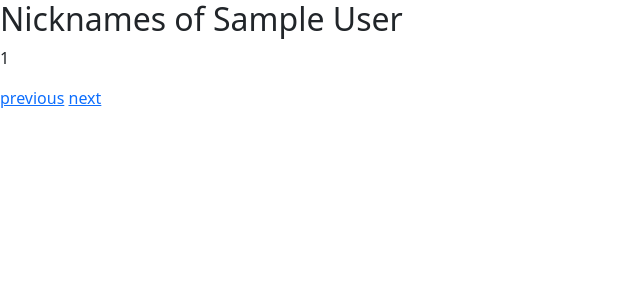
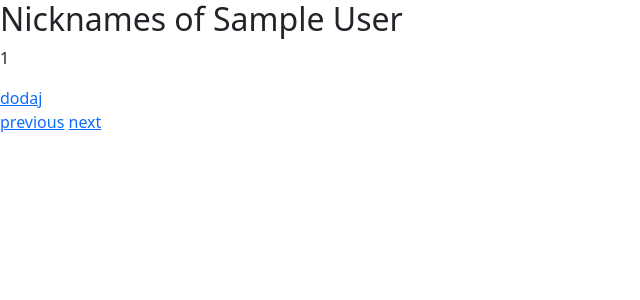
Before and after one commit to wiktorKycia/KsiegaCytatow, a Flask app: template templates/admin/nicknames.html in a window 1280 px wide. Shown: the top 300 px of the page, without its empty margins (0-640 px from the left). Run offline with Flask 3, Linux system fonts and the light colour scheme; the template is opened without the code that fills it: most values are stand-ins (such as "Sample title", 1, 10 or a date in 2020); parts of the project's set-up code (start-up, migrations or seed data) failed here and were passed over; some libraries are stand-ins or nearby versions.

Commit message:
correct the 'next' href, add href to add a nickname to the author

```diff
--- a/templates/admin/nicknames.html
+++ b/templates/admin/nicknames.html
@@ -5,8 +5,9 @@
     {% for row in data %}
         <p>{{ row[0] }}</p>
     {% endfor %}
+    <a href="/admin/nicknames/{{ author[0] }}/add">dodaj</a>
     <div>
         <a href="/admin/nicknames/{{ author[0] - 1 }}">previous</a>
-        <a href="/admin/nicknames{{ author[0] + 1 }}">next</a>
+        <a href="/admin/nicknames/{{ author[0] + 1 }}">next</a>
     </div>
 {% endblock %}
```
